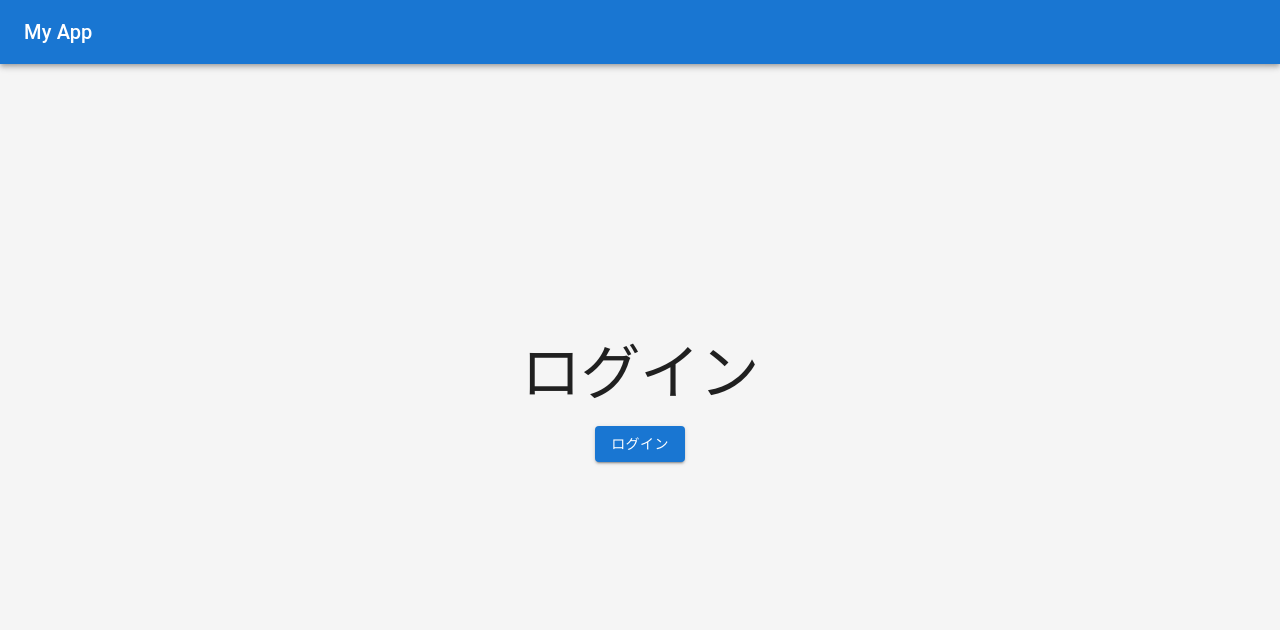
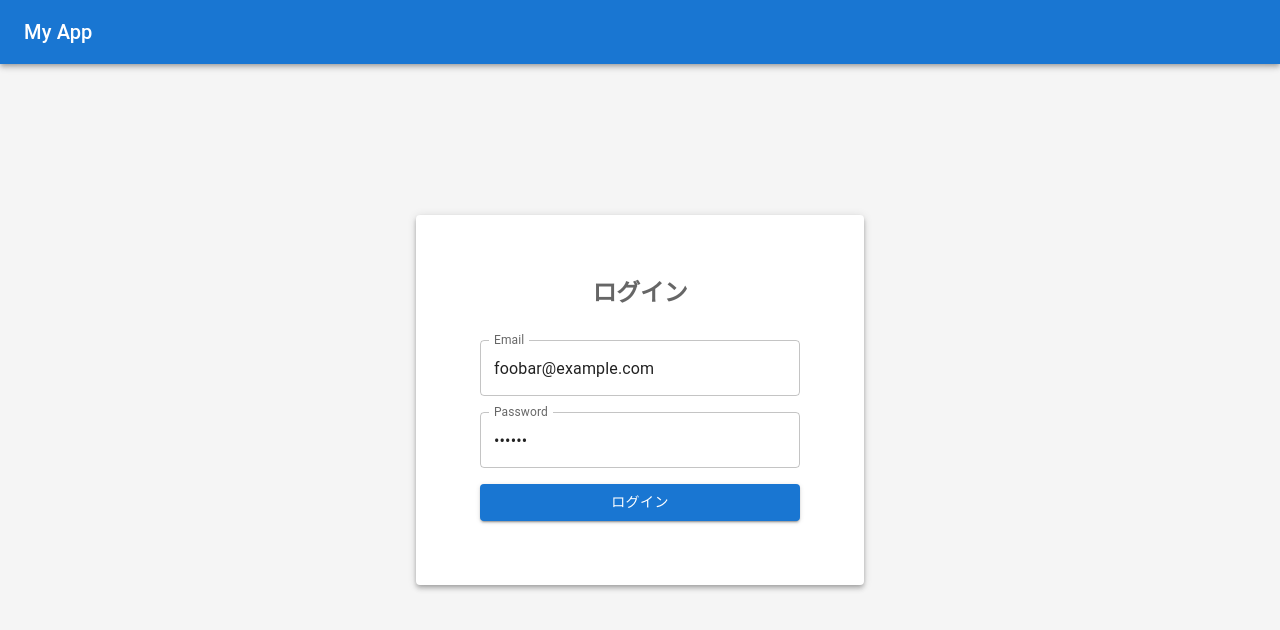
Before and after one commit to shimabukuromeg/urql-next-app, a Next.js app: page /login in a window 1280 px wide. Shown: the top 630 px of the page. Built offline with nearby package versions, Linux system fonts and the light colour scheme.

Commit message:
ログインフォームのコンポーネント追加

```diff
--- /dev/null
+++ b/src/components/Form/index.ts
@@ -0,0 +1 @@
+export { LoginForm } from './login-form';
--- /dev/null
+++ b/src/components/Form/login-form.tsx
@@ -0,0 +1,63 @@
+import React from 'react';
+import { useFormik } from 'formik';
+import * as yup from 'yup';
+import { Button, TextField, Stack } from '@mui/material';
+import { useRouter } from 'next/router';
+
+const validationSchema = yup.object({
+  email: yup
+    .string().email('Enter a valid email')
+    .required('Email is required'),
+  password: yup
+    .string()
+    .min(8, 'Password should be of minimum 8 characters length')
+    .required('Password is required'),
+});
+
+export const LoginForm = () => {
+    const router = useRouter();
+  const formik = useFormik({
+    initialValues: {
+      email: 'foobar@example.com',
+      password: 'foobar',
+    },
+    validationSchema: validationSchema,
+    onSubmit: (values) => {
+      alert(JSON.stringify(values, null, 2));
+        router.push('/');
+    },
+  });
+
+  return (
+    <Stack width="320px">
+      <form onSubmit={formik.handleSubmit}>
+        <Stack direction="column" spacing={2}>
+            <TextField
+                fullWidth
+                id="email"
+                name="email"
+                label="Email"
+                value={formik.values.email}
+                onChange={formik.handleChange}
+                error={formik.touched.email && Boolean(formik.errors.email)}
+                helperText={formik.touched.email && formik.errors.email}
+            />
+            <TextField
+                fullWidth
+                id="password"
+                name="password"
+                label="Password"
+                type="password"
+                value={formik.values.password}
+                onChange={formik.handleChange}
+                error={formik.touched.password && Boolean(formik.errors.password)}
+                helperText={formik.touched.password && formik.errors.password}
+            />
+            <Button color="primary" variant="contained" fullWidth type="submit">
+                ログイン
+            </Button>
+        </Stack>
+      </form>
+    </Stack>
+  );
+};
--- a/src/pages/login/index.tsx
+++ b/src/pages/login/index.tsx
@@ -1,8 +1,17 @@
 import { ReactElement } from 'react';
-import { Box, Button, Typography, Stack } from '@mui/material';
+import { Box, Button, Typography, Stack, Paper } from '@mui/material';
 import { UnauthenticatedLayout } from '@/src/layouts';
 import type { NextPageWithLayout } from '@/src/pages/_app';
-import Link from 'next/link';
+import { LoginForm } from '@/src/components/Form';
+import { createTheme, ThemeProvider, styled } from '@mui/material/styles';
+
+const ExtendPaper = styled(Paper)(({ theme }) => ({
+  ...theme.typography.body2,
+  color: theme.palette.text.secondary,
+  textAlign: 'center',
+  padding: theme.spacing(8),
+  borderRadius: "4px",
+}));
 
 const Index: NextPageWithLayout = () => {
   return (
@@ -12,12 +21,11 @@ const Index: NextPageWithLayout = () => {
       alignItems="center"
       spacing={2}
     >
-      <Typography variant="h2">ログイン</Typography>
-      <Link href="/" passHref>
-        <Button variant="contained" color="primary">
-          ログイン
-        </Button>
-      </Link>
+      <ExtendPaper elevation={4}>
+        <Typography variant="h2" fontSize="24px" fontWeight="bold" mb={4}>ログイン</Typography>
+        <LoginForm />
+      </ExtendPaper>
+
     </Stack>
   );
 };
```
